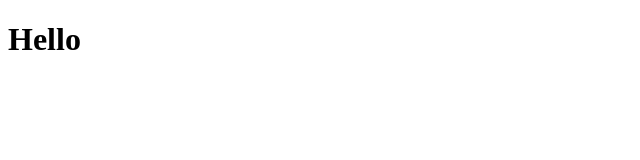
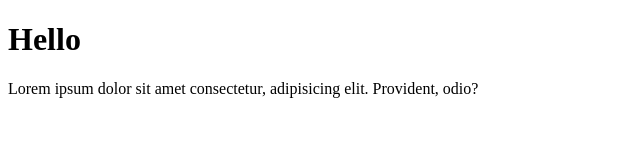
Before and after one commit to AbhishekkumarGope/demo, a plain HTML site: page index.html in a window 1280 px wide. Shown: the whole page, without its empty margins (0-640 px from the left). Drawn offline with Linux system fonts and the light colour scheme.

Commit message:
test branch

```diff
--- a/index.html
+++ b/index.html
@@ -7,5 +7,6 @@
 </head>
 <body>
     <h1>Hello</h1>
+ <p>Lorem ipsum dolor sit amet consectetur, adipisicing elit. Provident, odio?</p>
 </body>
 </html>
```
